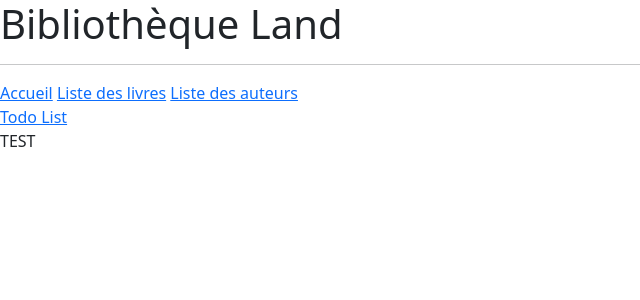
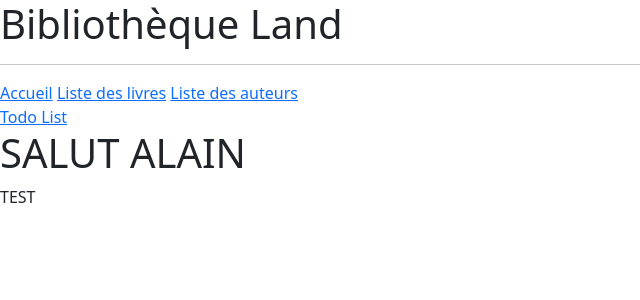
Before and after one commit to WalidJazayeri/Projet_biblio, a PHP site: page /index.php in a window 1280 px wide. Shown: the top 300 px of the page, without its empty margins (0-640 px from the left). Run offline with PHP 8.4, Linux system fonts and the light colour scheme; a stand-in replaces the project's code that opens the database connection; some libraries are stand-ins or nearby versions.

Commit message:
Reapply "alain"
This reverts commit 34353160da80e8729aeb38adf15a42e19db0fcc6.

```diff
--- a/header.php
+++ b/header.php
@@ -18,6 +18,7 @@ echo '<!doctype html>
 <a href="list_authors.php">Liste des auteurs</a>
 <div>
     <a href="todo.php">Todo List</a>
+    <h1>SALUT ALAIN</h1>
 </div>';
 
 require_once 'connec.php';
```
